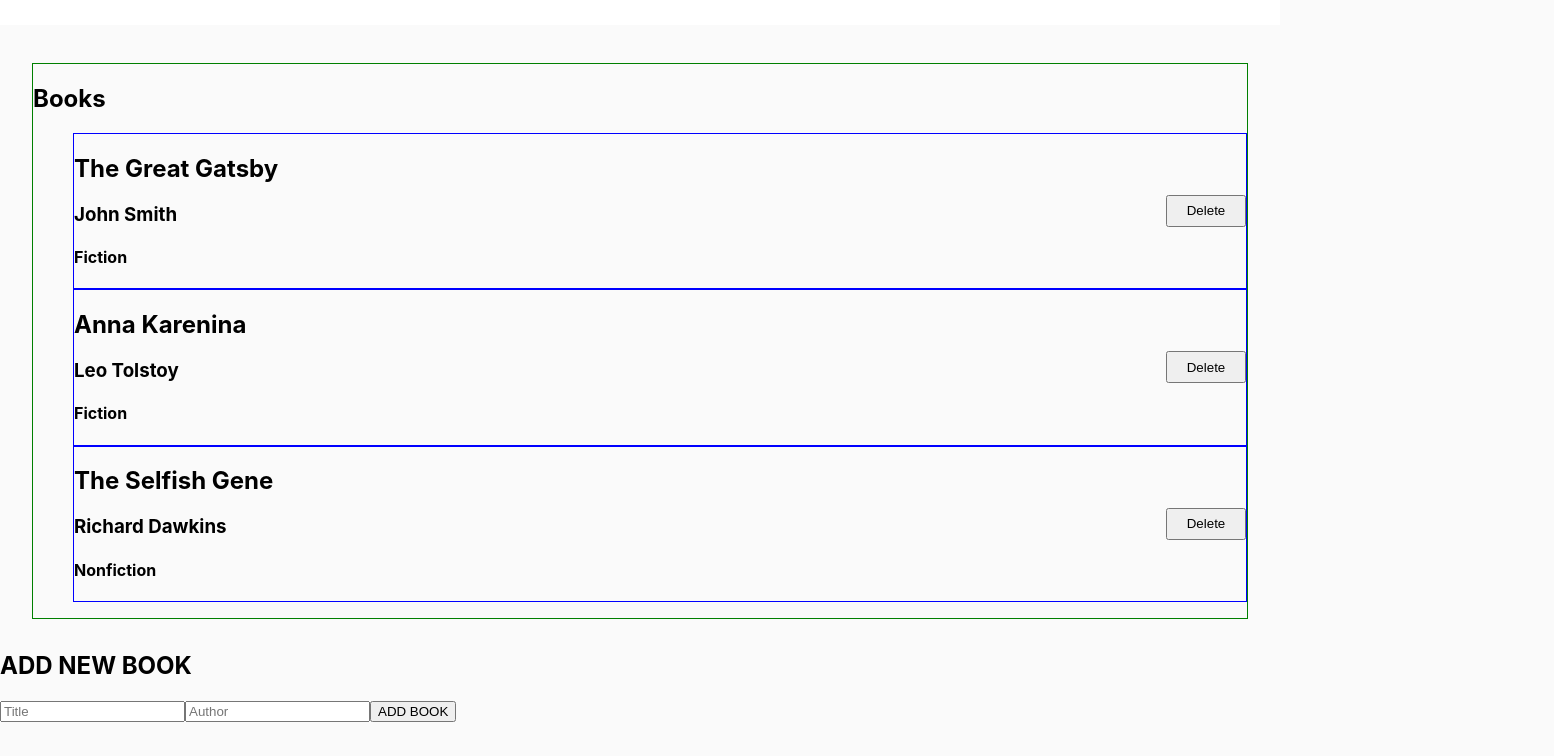
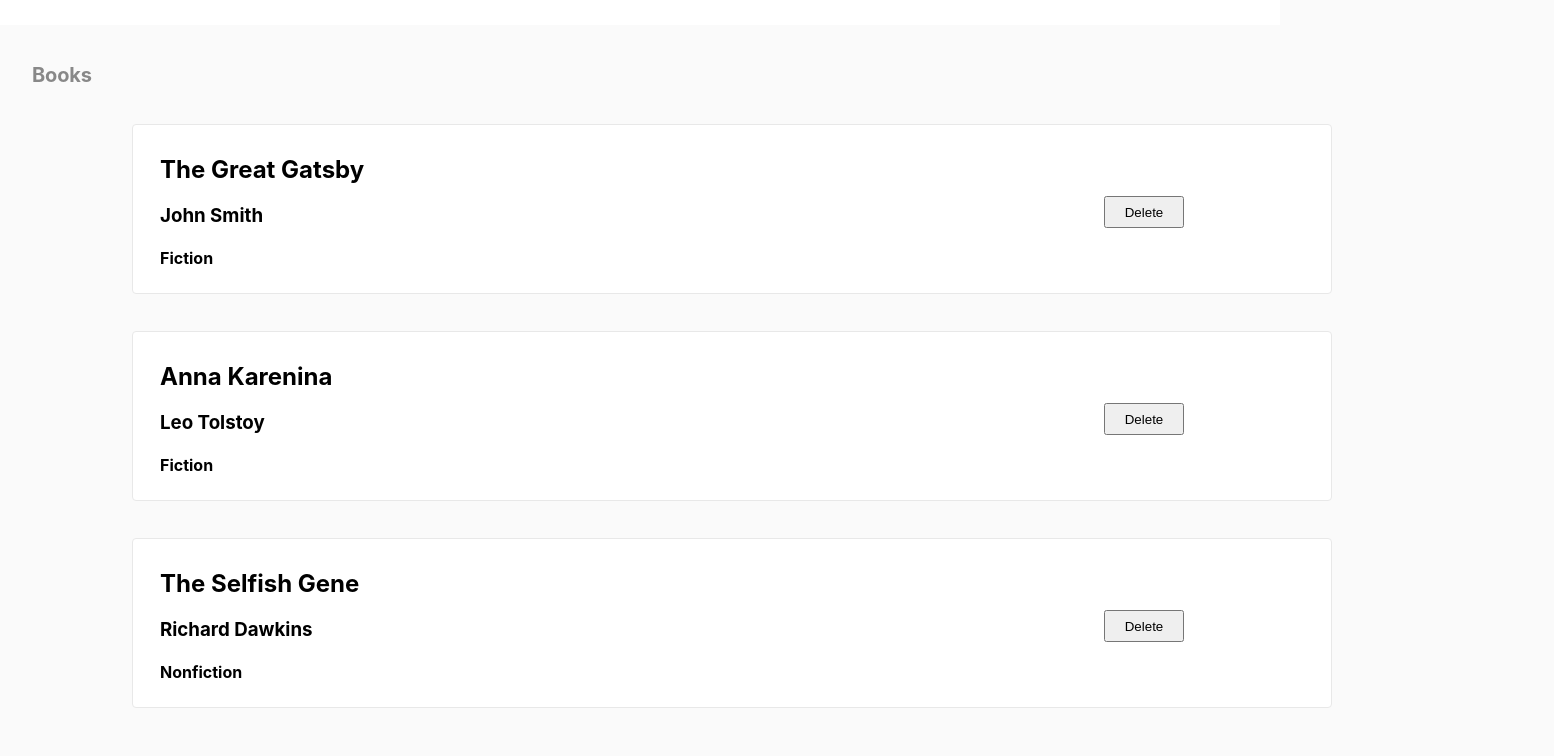
Before and after one commit to agneta1991/bookstore, a React (Create React App) app: page / in a window 1280 px wide. Shown: the part 120-876 px from the top of the page, 1554 px wide, since content can reach past the window. Before the commit the page ends 842 px from the top, so only its background shows below. Built offline with nearby package versions, Linux system fonts and the light colour scheme.

Commit message:
added basic css

```diff
--- a/src/App.css
+++ b/src/App.css
@@ -37,18 +37,66 @@ body {
   margin: 2rem;
 }
 
-.bookListDiv {
-  border: 1px solid green;
+.bookListDiv > ul {
+  padding: 0;
 }
 
 .individualBookLiItem {
   display: flex;
-  border: 1px solid blue;
   justify-content: space-between;
   align-items: center;
+  width: 87.5rem;
+  width: 75rem;
+  height: 10.625rem;
+  margin: 2.313rem 6.25rem 0;
+  padding: 2rem 9.188rem 1.625rem 1.688rem;
+  border-radius: 4px;
+  border: solid 1px #e8e8e8;
+  background-color: #fff;
+  list-style: none;
+  box-sizing: border-box;
+}
+
+.individualBookLiItem:hover {
+  background-color: #e8e8e8;
 }
 
 .delete {
   width: 5rem;
   height: 2rem;
 }
+
+.title {
+  width: 10.875rem;
+  height: 1.5rem;
+  margin: 1.813rem 32.75rem 1.188rem 0;
+  font-size: 1.25rem;
+  font-weight: bold;
+  font-stretch: normal;
+  font-style: normal;
+  line-height: normal;
+  letter-spacing: -0.18px;
+  color: #888;
+}
+
+.addBook {
+  width: 11.5rem;
+  height: 2.813rem;
+  margin: 1.188rem 0 0 2.125rem;
+  padding: 0.801rem 1.188rem 0.886rem 1.375rem;
+  border-radius: 3px;
+  background-color: #0290ff;
+  color: #fff;
+}
+
+form {
+  margin: 2.313rem 6.25rem 0;
+  padding: 2rem 9.188rem 1.625rem 1.688rem;
+  width: 100%;
+}
+
+input {
+  padding: 1rem;
+  margin: 1rem;
+  width: 25%;
+}
--- a/src/App.js
+++ b/src/App.js
@@ -1,8 +1,8 @@
 import { Route, Routes } from 'react-router-dom';
 import Navigation from './components/navbar';
-import Home from './pages/books';
 import Categories from './pages/categories';
 import './App.css';
+import BooksPage from './pages/books';
 
 function App() {
   return (
@@ -10,7 +10,7 @@ function App() {
       <Navigation />
       <div>
         <Routes>
-          <Route path="/" element={<Home />} />
+          <Route path="/" element={<BooksPage />} />
           <Route path="/categories" element={<Categories />} />
         </Routes>
       </div>
--- a/src/components/booklist.js
+++ b/src/components/booklist.js
@@ -11,7 +11,7 @@ const BookList = () => {
   return (
     <section className="homePageDiv">
       <div className="bookListDiv">
-        <h1>Books</h1>
+        <h1 className="title">Books</h1>
         <ul>
           {books.map((book) => (
             <li key={book.itemId} className="individualBookLiItem">
--- a/src/components/theform.js
+++ b/src/components/theform.js
@@ -28,7 +28,7 @@ const BookForm = () => {
 
   return (
     <form onSubmit={handleSubmit}>
-      <h2>ADD NEW BOOK</h2>
+      <h2 className="title">ADD NEW BOOK</h2>
       <input
         type="text"
         placeholder="Title"
@@ -41,7 +41,9 @@ const BookForm = () => {
         value={author}
         onChange={(e) => setAuthor(e.target.value)}
       />
-      <button type="submit">ADD BOOK</button>
+      <button type="submit" className="addBook">
+        ADD BOOK
+      </button>
     </form>
   );
 };
--- a/src/pages/books.js
+++ b/src/pages/books.js
@@ -2,11 +2,11 @@ import React from 'react';
 import BookForm from '../components/theform';
 import BookList from '../components/booklist';
 
-const Home = () => (
+const BooksPage = () => (
   <>
     <BookList />
     <BookForm />
   </>
 );
 
-export default Home;
+export default BooksPage;
```
